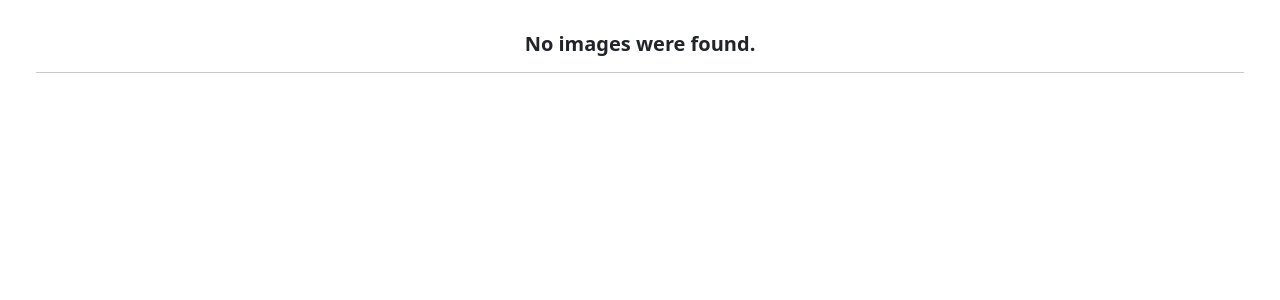
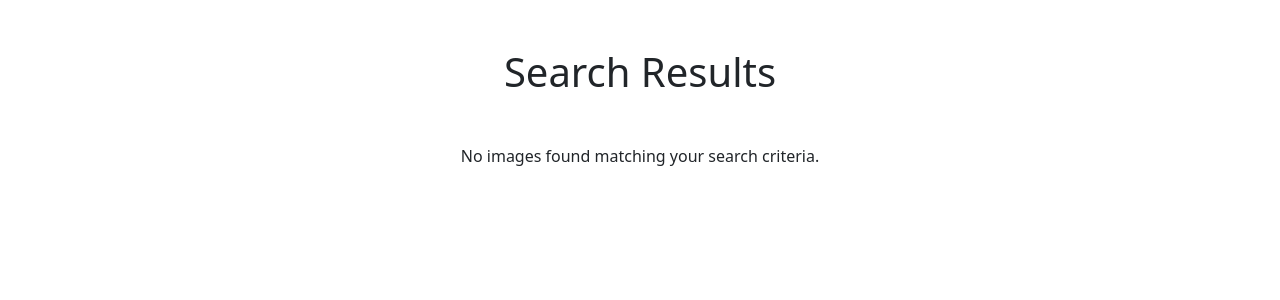
Before and after one commit to Mathenge-Alex/Photo_Gallery, a Django app: page /select in a window 1280 px wide. Shown: the part 94-394 px from the top of the page. Run offline with Django 4.2, Linux system fonts and the light colour scheme; data that the repository does not hold is empty; parts of the project's set-up code (start-up, migrations or seed data) failed here and were passed over.

Commit message:
Update Vendors Arena - photos/templates/photos/search.html

```diff
--- a/photos/templates/photos/search.html
+++ b/photos/templates/photos/search.html
@@ -1,72 +1,17 @@
-{%extends 'base.html'%} {% block content %} {{ block.super}}
+{% extends 'base.html' %}
 
-<div class="container-fluid">
-  <div class="row p-4 mt-1">
-    <div class="mt-1">
-      {% if photos%}
-      <h5 class="text-center ">
-        <b>{{ photos|length }} {{message}} images Available</b>
-      </h5>
-      <hr />
-      {% else %}
-      <h5 class="text-center">
-        <b> No {{message}} images were found.</b>
-      </h5>
-      <hr />
-      {% endif %}
-    </div>
-    <div class="img-container">
-      {% for photo in photos %} {%if photo.image%}
+{% block title %}Search Results | Photo Gallery{% endblock %}
 
-      <div class="image col-md-4">
-        <div class="image-cont">
-          <img src="{{photo.image.url}}" alt="img" data-bs-toggle="modal" data-bs-target="#{{ photo }}" />
-        </div>
-      </div>
-
-      {%endif%}
-
-      <div class="modal fade" id="{{photo}}" tabindex="-1" aria-labelledby="exampleModalLabel" aria-hidden="true">
-        <div class="modal-dialog modal-dialog-centered">
-          <div class="modal-content">
-            <div class="modal-header m-0 p-2">
-              <h4 class="modal-title" id="{{photo.id}}">{{photo}}</h4>
-              <button type="button" class="btn-close" data-bs-dismiss="modal" aria-label="Close"></button>
-            </div>
-            <div class="modal-body m-0 p-3">
-              {%if photo.image%}
-              <div class="modal-photo">
-                <img src="{{photo.image.url}}" alt="img" data-bs-toggle="modal" data-bs-target="#{{ photo }}" />
-              </div>
-              <p class="text-center mt-2">{{photo.description}}</p>
-              <div class="tag mb-2">
-                <h5 class="text-info">Category: {{photo.category}}</h5>
-                <h5 class="text-primary">Location: {{photo.location}}</h5>
-              </div>
-
-              {%endif%}
-
-              <div class="d-flex mb-4">
-                <input class="form-control input-lg mr-1" type="text" value="{{photo.image.url}}"
-                  id="moz{{photo.id}}.url" />
-                <button class="btn btn-info btn-sm mr-1" onclick="mycopyFunc('moz{{photo.id}}.url')">
-                  <i class="far fa-copy"></i>
-                </button>
-                <button type="button" class="btn btn-outline-danger btn-sm" data-bs-dismiss="modal" aria-label="Close">
-                  X
-                </button>
-              </div>
-              <!-- <
-
-            -->
-            </div>
-          </div>
-        </div>
-      </div>
-
-      {%endfor%}
-    </div>
+{% block content %}
+<h1 class="my-5 text-center">Search Results</h1>
+<div class="image-grid">
+  {% for image in images %}
+  <div class="image-item">
+    <img src="{{ image.image.url }}" alt="{{ image.name }}">
+    <p class="text-center mt-2">{{ image.name }}</p>
   </div>
+  {% empty %}
+  <p class="text-center">No images found matching your search criteria.</p>
+  {% endfor %}
 </div>
-
 {% endblock %}
```
